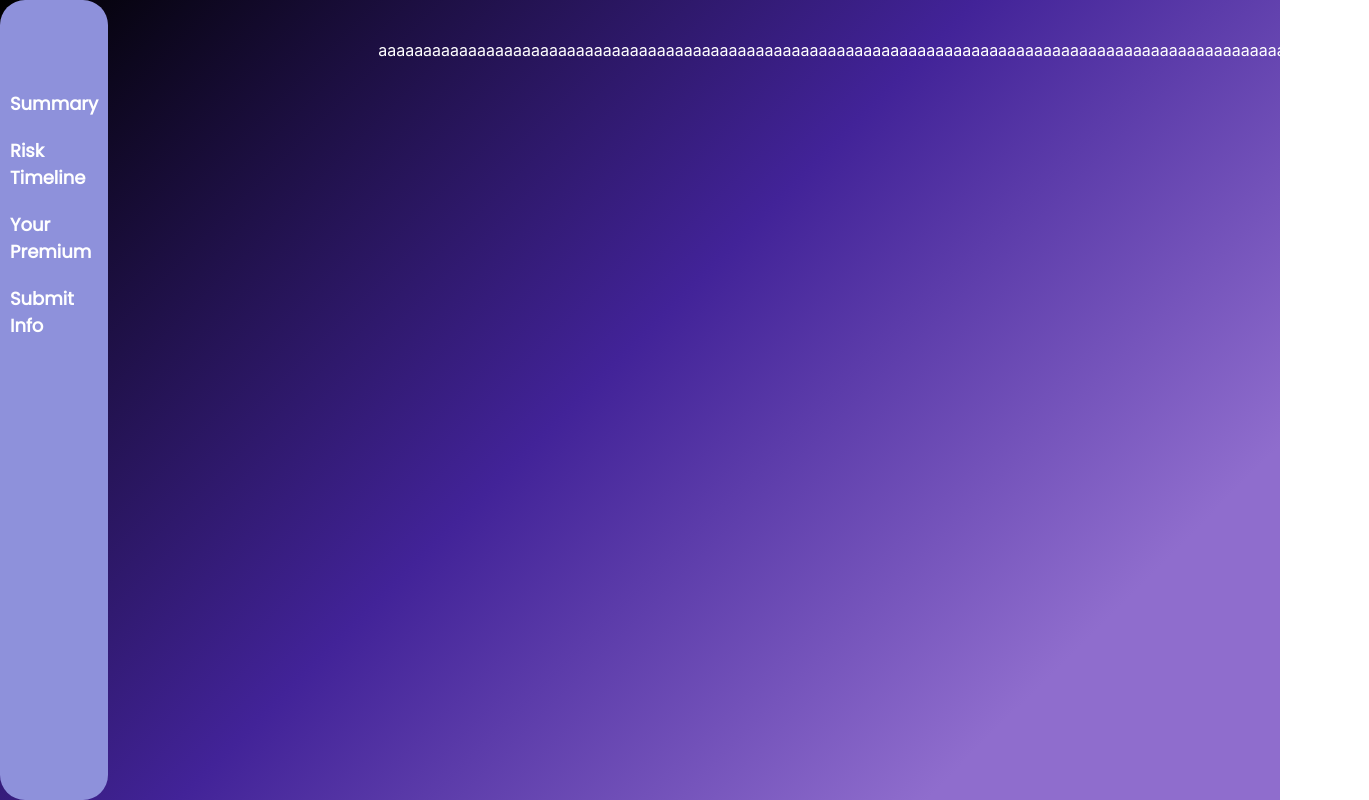
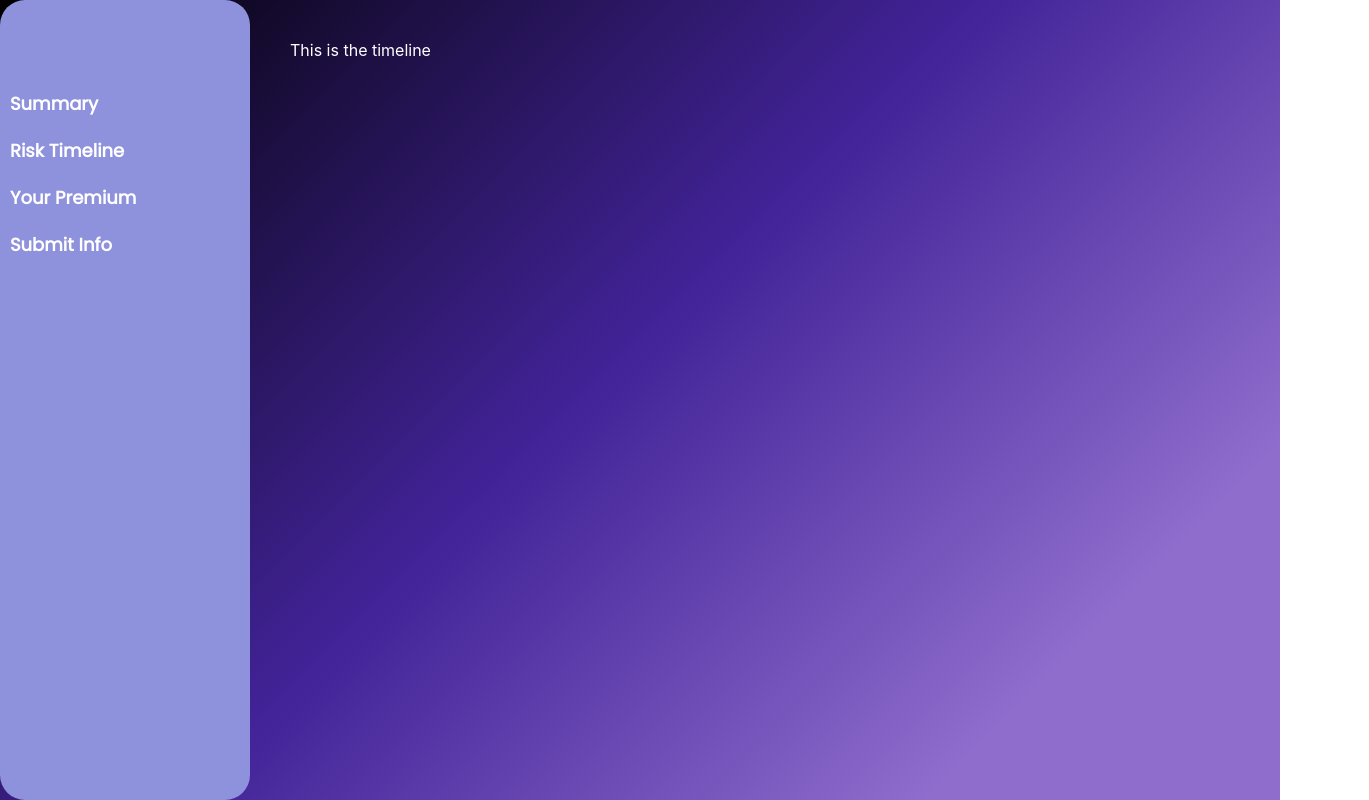
Before and after one commit to mccabed7/MunichRe-Blockchain-Life-Insurance-Project-2024, a React (Create React App) app in the folder frontend/: page /dashboard in a window 1280 px wide. Both pictures are taken after a click on the item "Risk Timeline". Shown: the top 800 px of the page, 1369 px wide, since content can reach past the window. Built offline with nearby package versions, Linux system fonts and the light colour scheme.

Commit message:
Added dependency: 'canvasjs/charts'

```diff
--- a/frontend/package.json
+++ b/frontend/package.json
@@ -3,6 +3,7 @@
   "version": "0.1.0",
   "private": true,
   "dependencies": {
+    "@canvasjs/charts": "^3.7.40",
     "@testing-library/jest-dom": "^5.17.0",
     "@testing-library/react": "^13.4.0",
     "@testing-library/user-event": "^13.5.0",
--- a/frontend/src/Dashboard.js
+++ b/frontend/src/Dashboard.js
@@ -1,6 +1,7 @@
 import React, {useState} from 'react';
 import { BrowserRouter as Router, Route, Routes, useMatch } from 'react-router-dom';
 import Sidebar from './Sidebar';
+import Timeline from './Timeline';
 import './Dashboard.css';
 
 
@@ -17,9 +18,9 @@ function Dashboard(){
     return(
         <div className='dashboard' style={{ display: 'flex', color: 'white' }}>
             <Sidebar items={items}  onSidebarClick={handleSidebarClick} />
-            <div style={{marginLeft: '250px', marginTop: '20px', marginRight: '20px', padding: '20px' }}>
+            <div style={{marginLeft: '20px', marginTop: '20px', marginRight: '20px', padding: '20px' }}>
                 {currentPage === 'Summary' && <div>Summaryyyyyyyyyyyyyyyyyyyyyyyyyyyyyyyyyyyyyyyyyyyyyyyyyyyyyyyyyyyyyyyyyyyyyyyyyyyyyyyyyyyyyyyyyyyyyyyyyyyyyy</div>}
-                {currentPage === 'Risk Timeline' && <div>aaaaaaaaaaaaaaaaaaaaaaaaaaaaaaaaaaaaaaaaaaaaaaaaaaaaaaaaaaaaaaaaaaaaaaaaaaaaaaaaaaaaaaaaaaaaaaaaaaaaaaaaaaaa</div>}
+                {currentPage === 'Risk Timeline' && <Timeline/>}
                 {currentPage === 'Your Premium' && <div>ffffffffffffffffffffffffffffffffffffffffffffffffffffffffffffffffffffffffffffffffffffffffffffffffffffffffffffffffffffffffff</div>}
                 {currentPage === 'Submit Info' && <div>IIIIIIIIIIIIIFJISDJF:I:JSIOEJIOSJDGOHSOIGJSIORHGOISFJ</div>}
             </div>
--- a/frontend/src/Timeline.js
+++ b/frontend/src/Timeline.js
@@ -1,11 +1,13 @@
-import '.Timeline.css';
+import './Timeline.css';
 
 //https://canvasjs.com/react-charts/line-chart/  Use this it looks good.
 
 function Timeline(){
     return(
         <div className = 'Timeline'>
-
+            This is the timeline
         </div>
     )
 }
+
+export default Timeline;
```
Also changed, not shown: 1 other file (tests, documents, lock files or other folders).
